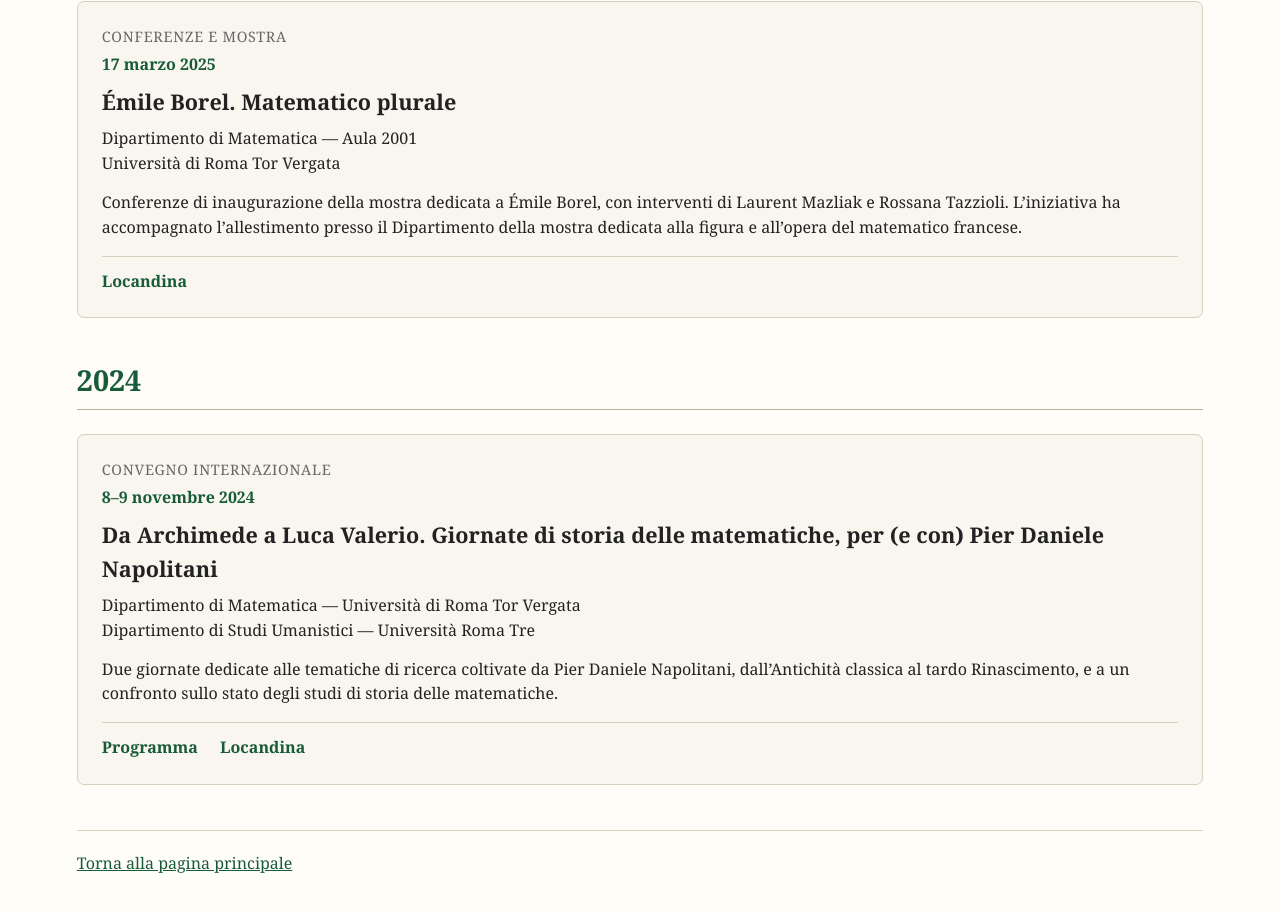
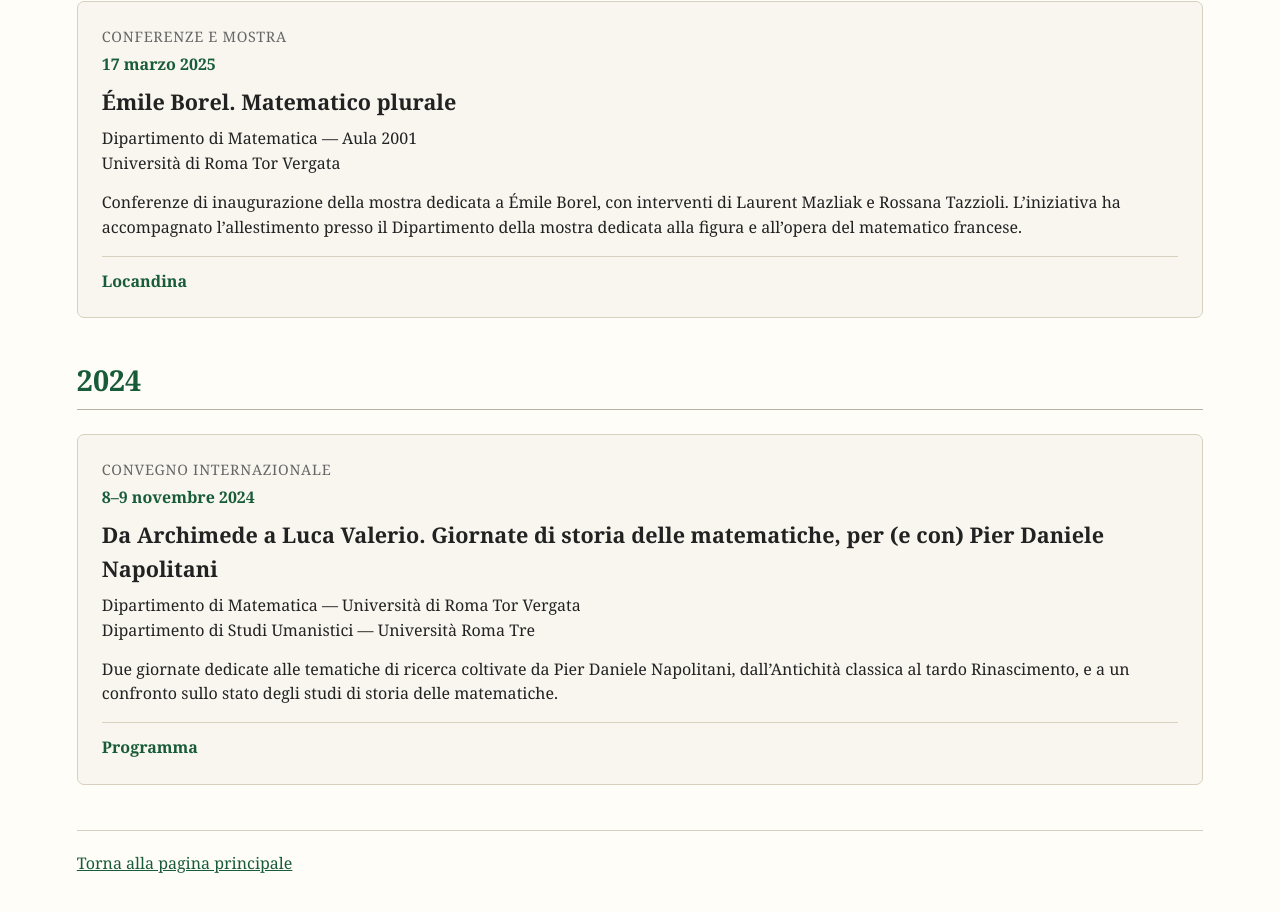
Before and after one commit to riccardo-belle/riccardo-belle.github.io, a plain HTML site: page convegni_storia_organizzati.html in a window 1280 px wide. Shown: the part 1600-2512 px from the top of the page. Drawn offline with Linux system fonts and the light colour scheme.

Commit message:
Remove link to Locandina from convegni_storia_organizzati.html

```diff
--- a/convegni_storia_organizzati.html
+++ b/convegni_storia_organizzati.html
@@ -161,7 +161,6 @@ h2 { color:var(--verde); font-size:1.8em; border-bottom:1px solid #b9b19f; paddi
   </div>
   <div class="links">
     <a href="conferenza_daniele_programma.pdf">Programma</a>
-    <a href="locandina_convegno_daniele.pdf">Locandina</a>
   </div>
 </div>
 
```
